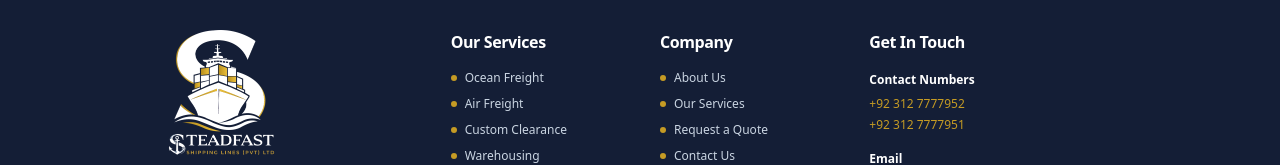
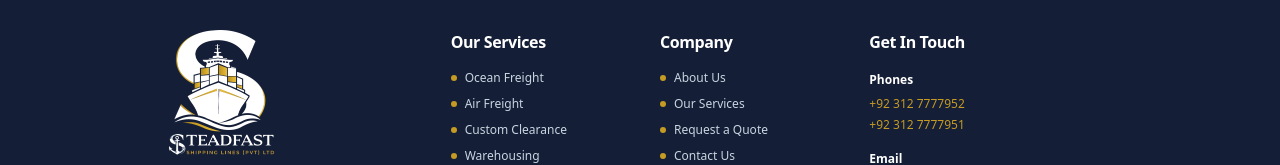
Before and after one commit to TechSolutionor98/steadfastshippinglines, a Next.js app: page / in a window 1280 px wide. Shown: the part 9201-9366 px from the top of the page. Built offline with nearby package versions, Linux system fonts and the light colour scheme; no server answers; the database is empty.

Commit message:
Update Contact Numbers label to Phones in footer

```diff
--- a/src/Components/Footer/footer.js
+++ b/src/Components/Footer/footer.js
@@ -192,9 +192,9 @@ export default function Footer() {
           <div className="lg:col-span-4 space-y-4">
             <h4 className="text-base font-bold text-white tracking-tight">Get In Touch</h4>
             <div className="space-y-3.5 text-xs leading-relaxed">
-              {/* Contact Numbers */}
+              {/* Phones */}
               <div>
-                <span className="font-bold text-white block mb-1">Contact Numbers</span>
+                <span className="font-bold text-white block mb-1">Phones</span>
                 <div className="space-y-0.5">
                   <a href="tel:+923127777952" className="text-[#C59B24] hover:underline block font-medium">
                     +92 312 7777952
```
